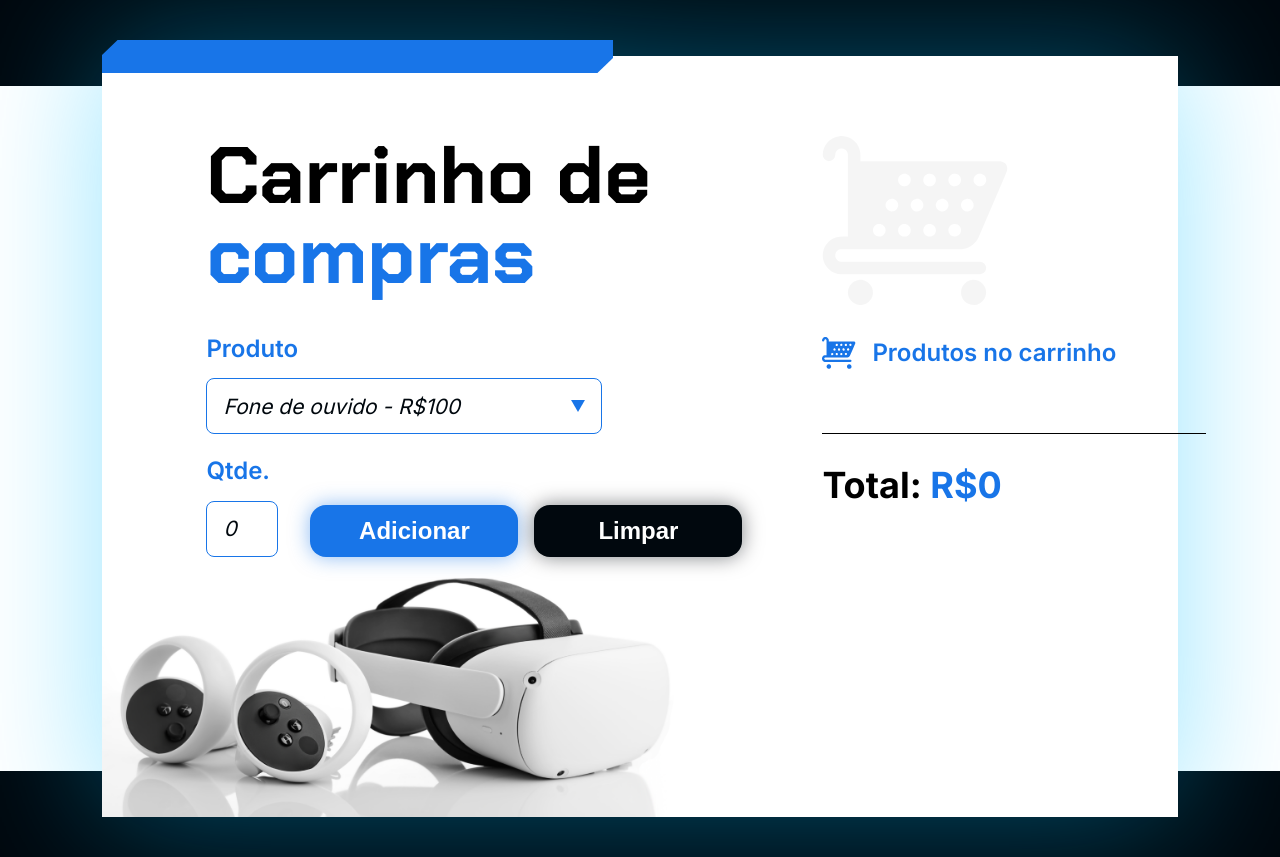
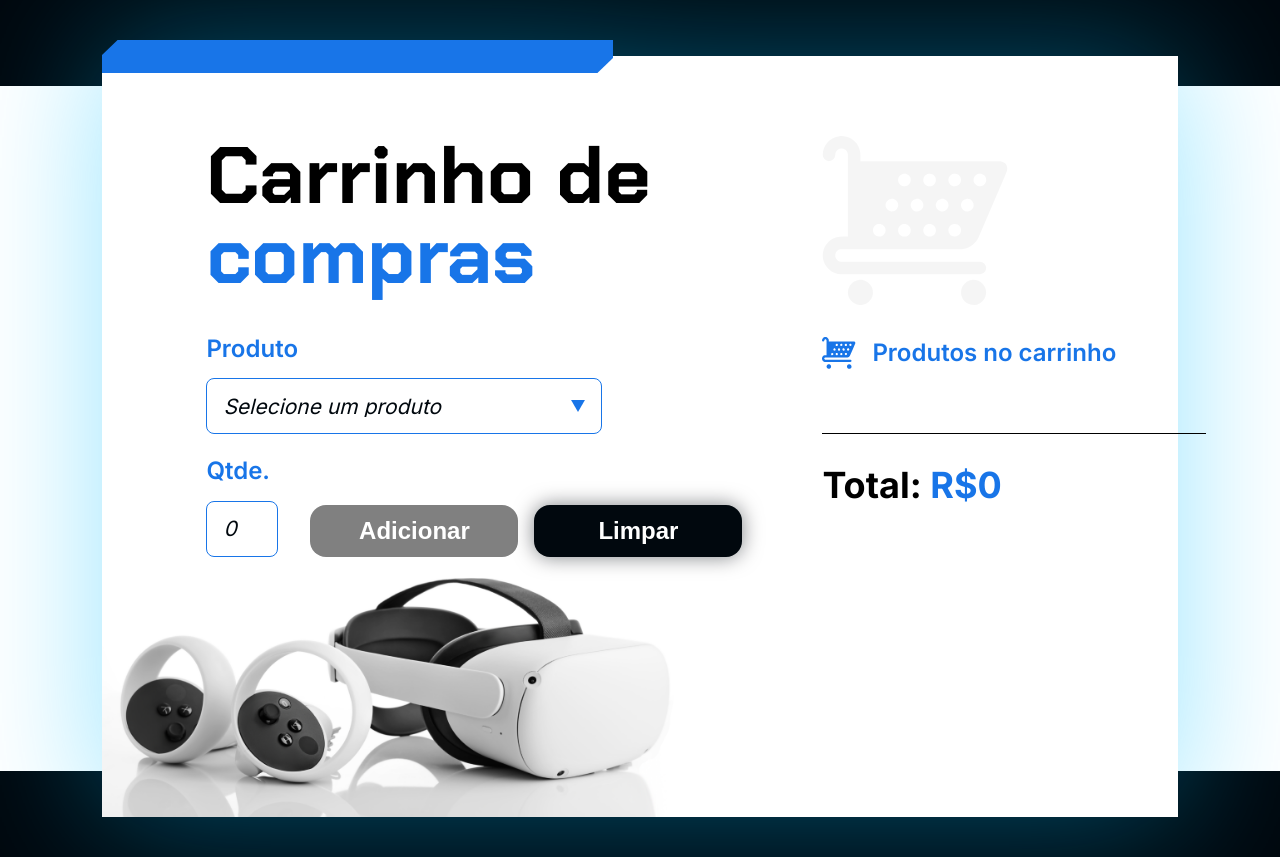
Before and after one commit to pedrokotzias/Simple-Shopping-Cart, a plain HTML site: page index.html in a window 1280 px wide. Drawn offline with Linux system fonts and the light colour scheme.

Commit message:
added a check functionalitty to add button

```diff
--- a/index.html
+++ b/index.html
@@ -26,6 +26,7 @@
         <label class="campo-grupo">
           <span class="texto-medio-azul">Produto</span>
           <select class="produto-input" name="produto" id="produto">
+            <option value="Selecione um produto">Selecione um produto</option>
             <option value="Fone de ouvido - R$100">Fone de ouvido - R$100</option>
             <option value="Celular - R$1400">Celular - R$1400</option>
             <option value="Oculus VR - R$5000">Oculus VR - R$5000</option>
--- a/js/app.js
+++ b/js/app.js
@@ -3,7 +3,9 @@ let cartItems = [];
 let nextId = 0;
 
 function initialInput() {
-    return document.getElementById('quantidade').value = 0;
+    document.getElementById('quantidade').value = 0;
+    document.getElementById('produto').selectedIndex = 0;
+    checkAddButton();
 }
 
 function getItems() {
@@ -86,7 +88,6 @@ function createItemCart() {
     updateTotal();
 }
 
-
 function removeCartItem(id) {
     const cart = getCart();
     const cartItem = cart.querySelector(`.carrinho__produtos__produto[data-id='${id}']`);
@@ -110,6 +111,29 @@ function updateTotal() {
     document.getElementById('valor-total').innerText = `R$${total}`;
 }
 
+document.addEventListener('DOMContentLoaded', function() {
+    const produtInput = document.getElementById('produto');
+    const quantityInput = document.getElementById('quantidade');
+
+    produtInput.addEventListener('change', checkAddButton);
+    quantityInput.addEventListener('input', checkAddButton);
+
+    checkAddButton();
+});
+
+function checkAddButton() {
+    let quantity = getQuantity();
+    let item = getItems();
+    let addButton = document.getElementsByClassName('botao-form botao-adicionar')[0];
+    if (quantity > 0 && item !== 'Selecione um produto') {
+        addButton.disabled = false;
+        addButton.classList.remove('disabled');
+    } else {
+        addButton.disabled = true;
+        addButton.classList.add('disabled');
+    }
+}
+
 function adicionar() {
     createItemCart();
     updateTotal();
@@ -125,4 +149,5 @@ function limpar() {
     initialInput();
 }
 
+checkAddButton();
 initialInput();
--- a/style.css
+++ b/style.css
@@ -176,6 +176,13 @@ input[type="number"] {
   line-height: normal;
 }
 
+.botao-adicionar.disabled {
+  background: grey;
+  box-shadow: none;
+  color: var(--Branco, #FFF);
+  cursor: not-allowed
+}
+
 .botao-limpar {
   border-radius: 1rem;
   background: var(--Void, #01080E);
```
